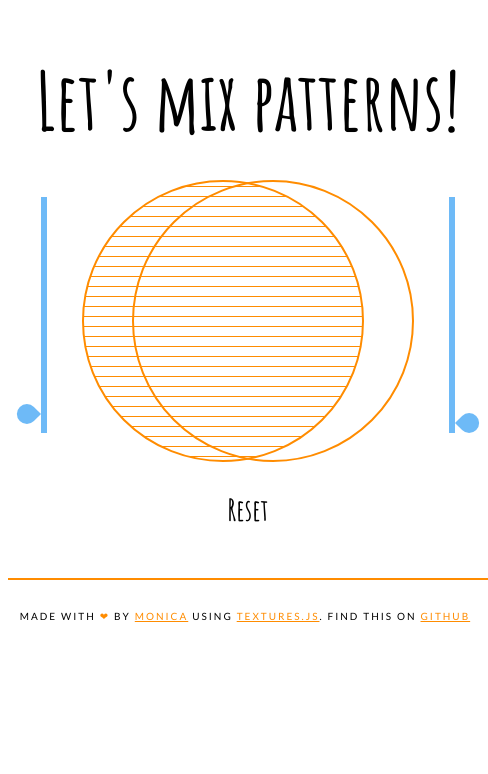
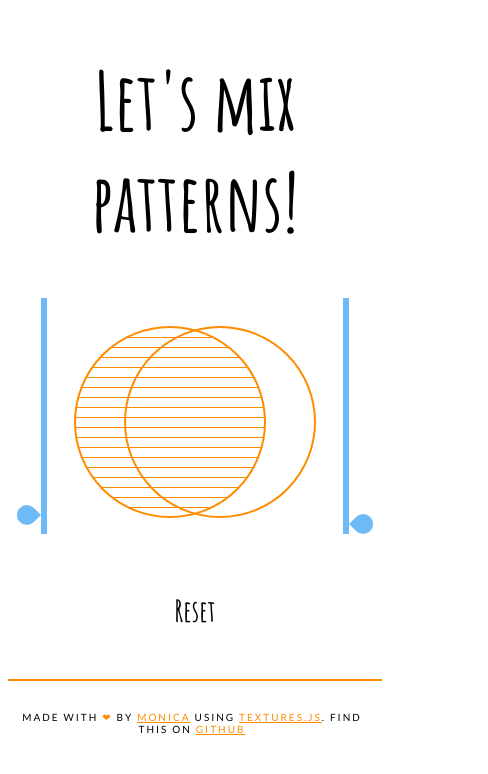
Before and after one commit to notwaldorf/muster, a website: page index.html in a window 390 px wide. Shown: the whole page, 488 px wide, since content can reach past the window. Drawn offline with Linux system fonts and the light colour scheme.

Commit message:
make mobile less bad

```diff
--- a/index.html
+++ b/index.html
@@ -41,11 +41,14 @@
 <script>
   var strokeColor = "darkorange";
 
-  // Hurray for globals
-  var w = 350, h = 300;
+  // Hurray for globals and magic numbers that I have no idea if they're right.
+  // TODO(future me): Check this midnight math out.
+  var w = window.innerWidth < 400 ? 290 : 390;
+  var r = (w - 2 * 50 /* the overlap */) / 2;
+  var h = 300;
   var svg = createSVG();
-  var circle1 = createCircle(0);
-  var circle2 = createCircle(1);
+  var circle1 = createCircle(0, r, 50);
+  var circle2 = createCircle(1, r, 50);
   var textures = createTextures();
   input1.max = input2.max = textures.length - 1;
 
@@ -74,13 +77,14 @@
     return svg;
   }
 
-  function createCircle(i) {
+  function createCircle(i, r, overlap) {
     // Create the shape
+    var offset = (w - 2*r - overlap) / 2;
     var circle = svg.append("circle")
       .attr({
-          "cx": 150 + 50 * i,
+          "cx": offset + r + overlap * i,
           "cy": h/2,
-          "r": 140,
+          "r": r,
           id: 'circle' + i
       })
       .style({
--- a/style.css
+++ b/style.css
@@ -7,7 +7,7 @@ h1 {
 }
 
 .container {
-  width: 480px;
+  max-width: 480px;
   margin-left: auto;
   margin-right: auto;
   margin-top: 50px;
@@ -24,10 +24,11 @@ h1 {
   -ms-flex-direction: row;
   -webkit-flex-direction: row;
   flex-direction: row;
+  justify-content: space-between;
 }
 
 .input-container {
-  width: 65px;
+  width: 40px;
   display: block;
   position: relative;
 }
```
